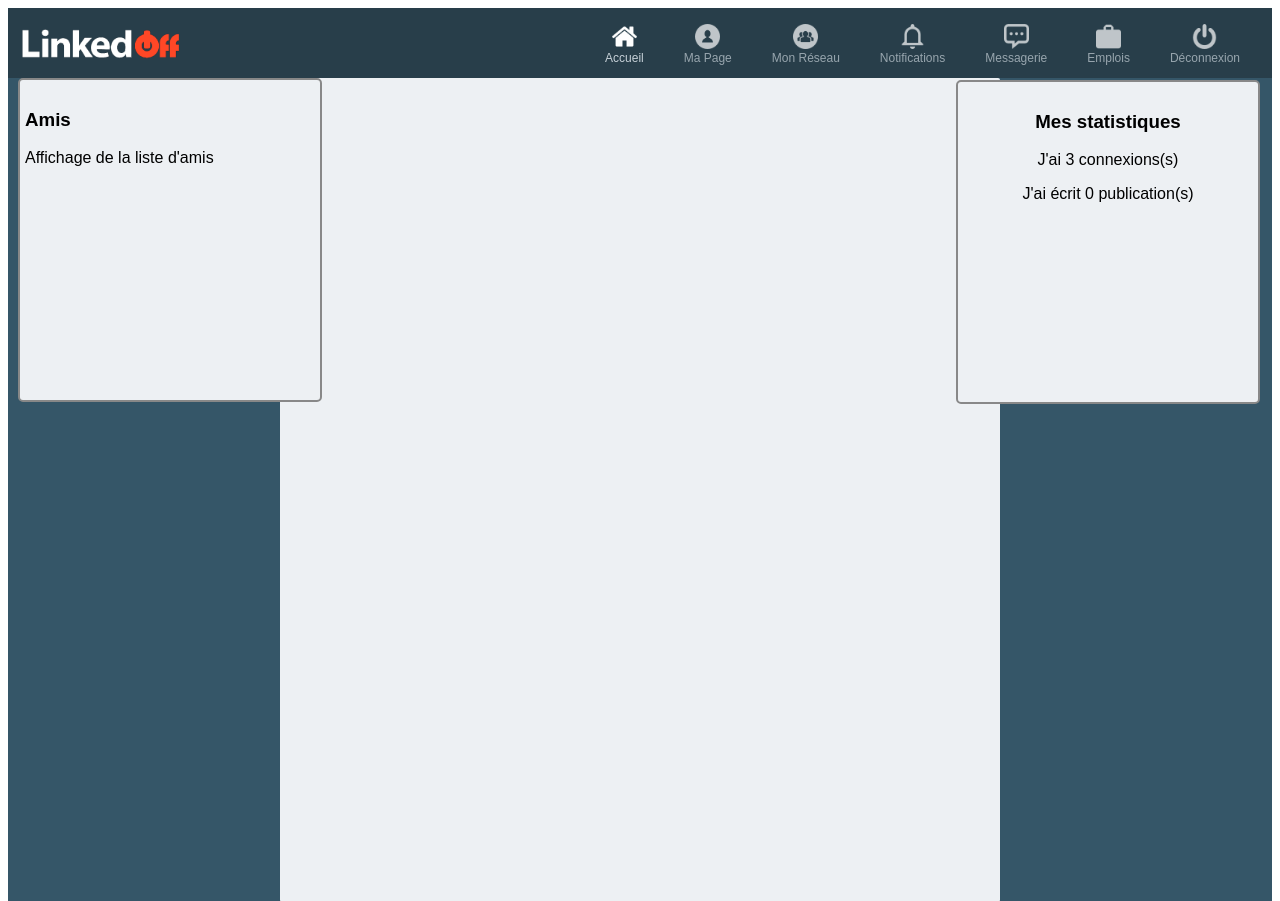
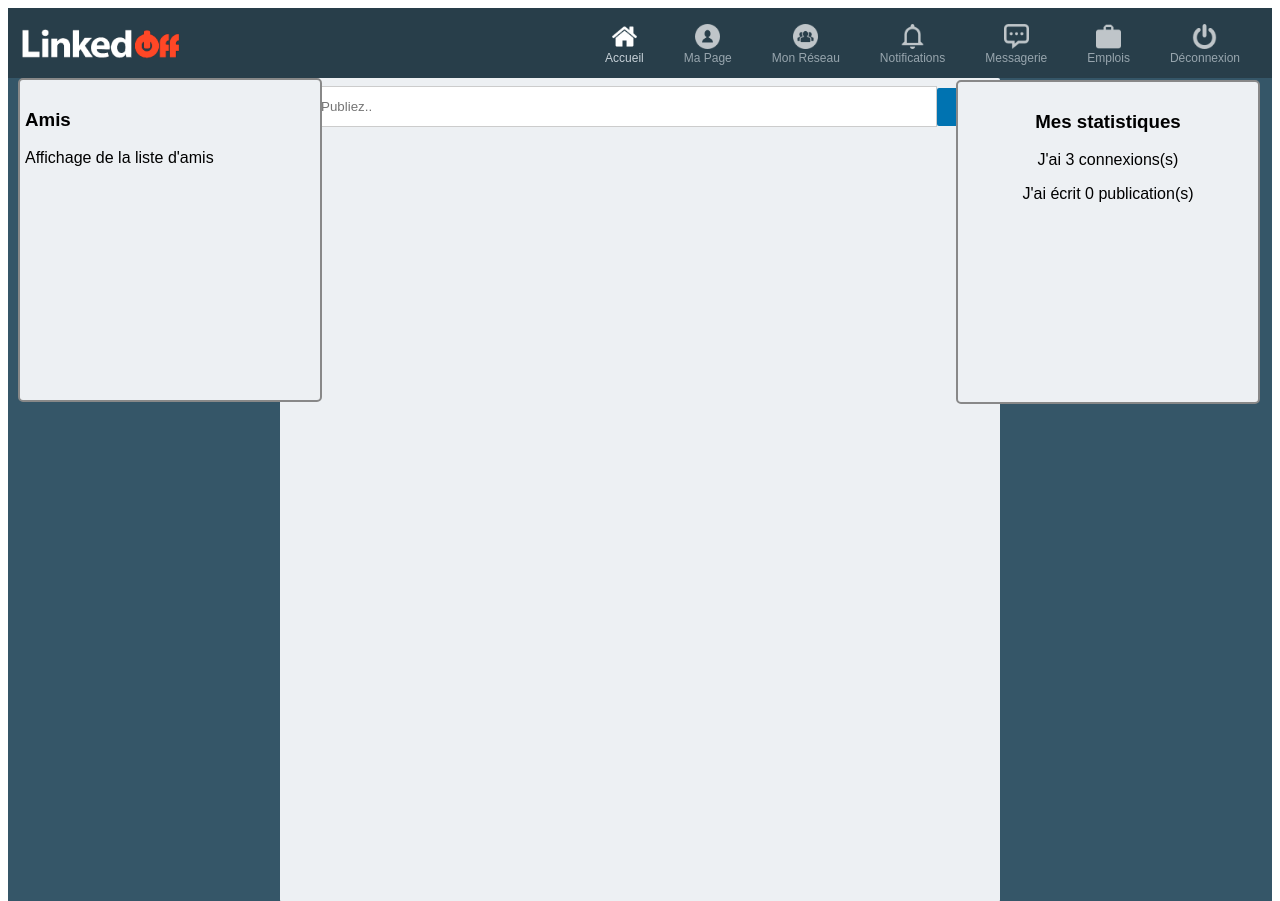
Before and after one commit to RiccardiLd/ProjetPiscine, a PHP site: page /home.php in a window 1280 px wide. Shown: the top 901 px of the page. Run offline with PHP 8.4, Linux system fonts and the light colour scheme; a user stored in the database is signed in; data comes from the database, SQL or seed files in the repository; tables that the repository leaves empty hold one stand-in row (values such as "Sample post").

Commit message:
Ajout exception share in notifications, ajout barre de post + requete SQL

```diff
--- a/frontend/action_home.php
+++ b/frontend/action_home.php
@@ -87,4 +87,23 @@ function skills(){
 
     mysqli_close($db_handle);}
 
+function post($var)
+{
+    $database='linkedoff';
+    $db_handle=mysqli_connect('localhost', 'root', 'root');
+    $db_found=mysqli_select_db($db_handle,$database);
+
+    if($db_found) {
+       $sql =  "INSERT INTO posts(post_id, username, privacy, type, text, content, timestamp, id_shared_post) VALUES('','".$_SESSION["myusername"]."','public',null,'".$var."','null',NOW(),null)";
+        $result = mysqli_query($db_handle, $sql) or die(mysql_error());
+
+        while($data = mysqli_fetch_assoc($result)) {
+        echo ' -   '.$data['nom'].'<br>';
+    }
+
+    }
+    else { echo "Base de données non trouvée."; }
+
+    mysqli_close($db_handle);
+}
 ?>
--- a/frontend/action_notifications.php
+++ b/frontend/action_notifications.php
@@ -40,6 +40,10 @@ WHERE n.user_receive = '".$_SESSION['myusername']."' AND n.user_create = u.usern
         {
             echo "a accepter votre demande le ";
         }
+            else if($data['type']=='share')
+        {
+            echo "a partagé votre publication le ";
+        }
         echo $data['timestamp'];
         echo '<br>';
 
--- a/frontend/home.php
+++ b/frontend/home.php
@@ -102,6 +102,29 @@
                     <p>Affichage de la liste d'amis</p>
                 </div>
                 <div class="main-pane">
+
+
+
+                    <div class="search-container">
+                        <form method="post" class="search-form">
+                            <input type="text" placeholder="Publiez.." tabindex="1" name="post">
+                            <button type="submit" class="submit-search" name = "bouton"><img class="icon" alt="Search" src="img/menu/search-icon.png">  </button>
+                        </form>
+                    </div>
+                      <?php
+                    if(isset($_POST['bouton'])){
+                     post($_POST['post']);
+                    }
+                    ?>
+
+
+
+
+
+
+
+
+
                     <p><?php echo posts() ?></p>
                 </div>
                 <div class="right-pane">
```
Also changed, not shown: frontend/action_mynetwork.php (+0 -64 lines).
